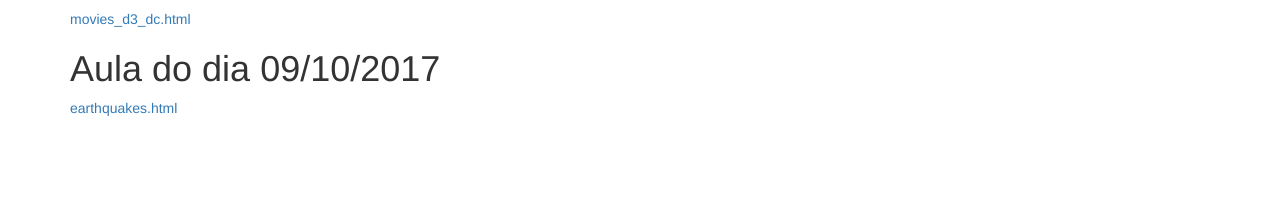
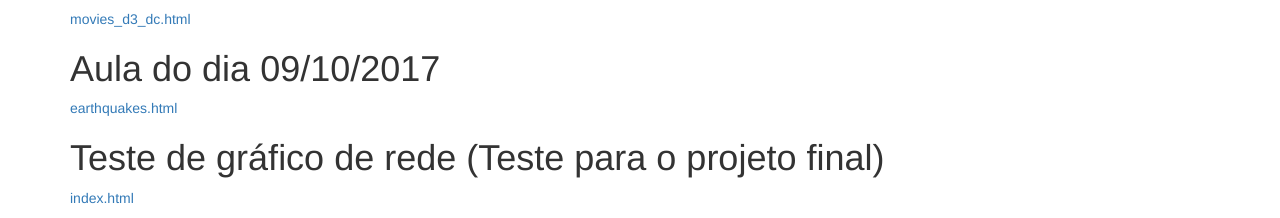
Before and after one commit to emersonbie/datavis-course, a plain HTML site: page index.html in a window 1280 px wide. Shown: the part 670-888 px from the top of the page. Before the commit the page ends 800 px from the top, so only its background shows below. Drawn offline with nearby package versions, Linux system fonts and the light colour scheme.

Commit message:
Update index.html

```diff
--- a/index.html
+++ b/index.html
@@ -68,6 +68,9 @@
       <h1>Aula do dia 09/10/2017</h1>
       <p><a href="/datavis-course/2017_10_09/earthquakes.html">earthquakes.html</a></p>
 
+      <h1>Teste de gráfico de rede (Teste para o projeto final)</h1>
+      <p><a href="/datavis-course/graph_net_test/index.html">index.html</a></p>
+
     </div><!-- /.container -->
 
     <!-- jQuery (necessary for Bootstrap's JavaScript plugins) -->
```
